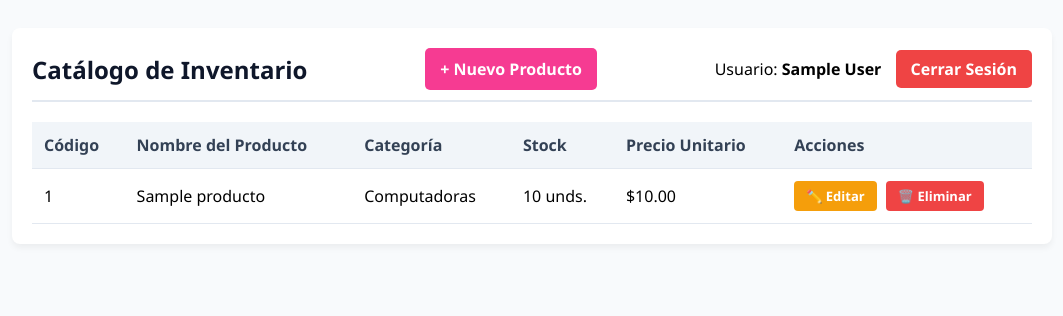
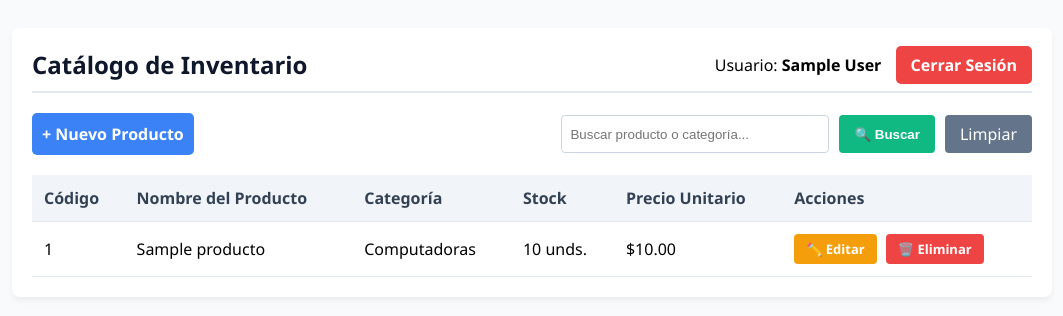
Before and after one commit to Lydia-Rakel/sistema_inventario_ventas, a PHP site: page /inventario.php in a window 1280 px wide. Shown: the top 316 px of the page, without its empty margins (108-1171 px from the left). Run offline with PHP 8.4, Linux system fonts and the light colour scheme; the visitor is signed in with stand-in values (Sample User, id 1); data comes from the database, SQL or seed files in the repository; tables that the repository leaves empty hold one stand-in row (values such as "Sample post").

Commit message:
Cierre de Módulo: Agregado buscador en tiempo real usando LIKE y GET

```diff
--- a/inventario.php
+++ b/inventario.php
@@ -10,16 +10,35 @@ if (!isset($_SESSION['user_id'])) {
 // 2. Conexión a la base de datos
 require_once 'conexion.php';
 
-// 3. Consulta con INNER JOIN
-$sql = "SELECT p.id, p.nombre_producto, c.nombre_categoria, p.stock, p.precio
-        FROM productos p
-        INNER JOIN categorias c ON p.categoria_id = c.id
-        ORDER BY p.id ASC";
+// 1. Verificamos si el usuario envió algo por la barra de búsqueda
+$busqueda = isset($_GET['buscar']) ? $_GET['buscar'] : '';
 
-// Ejecutar consulta
-$resultado = $conn->query($sql);
+if ($busqueda != '') {
+    // 2. Si hay búsqueda, preparamos la consulta con LIKE para nombre o categoría
+    $sql = "SELECT p.id, p.nombre_producto, c.nombre_categoria, p.stock, p.precio
+            FROM productos p
+            INNER JOIN categorias c ON p.categoria_id = c.id
+            WHERE p.nombre_producto LIKE ? OR c.nombre_categoria LIKE ?
+            ORDER BY p.id ASC";
 
-// Validar errores de consulta
+    $stmt = $conn->prepare($sql);
+    // Le pegamos los comodines % al texto del usuario
+    $param_busqueda = "%" . $busqueda . "%";
+    // Vinculamos el parámetro dos veces (una para el nombre, otra para la categoría)
+    $stmt->bind_param("ss", $param_busqueda, $param_busqueda);
+    $stmt->execute();
+    $resultado = $stmt->get_result();
+    $stmt->close();
+} else {
+    // 3. Si la barra de búsqueda está vacía, mostramos el inventario normal completo
+    $sql = "SELECT p.id, p.nombre_producto, c.nombre_categoria, p.stock, p.precio
+            FROM productos p
+            INNER JOIN categorias c ON p.categoria_id = c.id
+            ORDER BY p.id ASC";
+    $resultado = $conn->query($sql);
+}
+
+// Validar errores de consulta generales si aplica
 if (!$resultado) {
     die("Error en la consulta: " . $conn->error);
 }
@@ -111,7 +130,7 @@ tr:hover {
     font-weight: bold;
 }
 
-/* --- ESTILO AGREGADO PARA EL PASO 1 --- */
+/* --- ESTILOS AGREGADOS --- */
 .btn-editar {
     background-color: #f59e0b;
     color: white;
@@ -149,10 +168,6 @@ tr:hover {
     <div class="header">
         <h2>Catálogo de Inventario</h2>
 
-        <a href="nuevo_producto.php" class="btn-nuevo">
-            + Nuevo Producto
-        </a>
-
         <div>
             Usuario:
             <strong>
@@ -163,6 +178,20 @@ tr:hover {
                 Cerrar Sesión
             </a>
         </div>
+    </div>
+
+    <!-- Formulario de Búsqueda y Botón Nuevo Producto -->
+    <div style="margin-bottom: 20px; display: flex; justify-content: space-between; align-items: center;">
+        <a href="nuevo_producto.php" style="background: #3b82f6; color: white; padding: 10px; text-decoration: none; border-radius: 5px; font-weight: bold;">+ Nuevo Producto</a>
+
+        <!-- Formulario de Búsqueda -->
+        <form method="GET" style="display: flex; gap: 10px;">
+            <input type="text" name="buscar" placeholder="Buscar producto o categoría..."
+                   value="<?php echo isset($_GET['buscar']) ? htmlspecialchars($_GET['buscar']) : ''; ?>"
+                   style="padding: 8px; border: 1px solid #cbd5e1; border-radius: 4px; width: 250px;">
+            <button type="submit" style="background: #10b981; color: white; border: none; padding: 8px 15px; border-radius: 4px; cursor: pointer; font-weight: bold;">🔍 Buscar</button>
+            <a href="inventario.php" style="background: #64748b; color: white; padding: 8px 15px; text-decoration: none; border-radius: 4px; display: flex; align-items: center;">Limpiar</a>
+        </form>
     </div>
 
     <table>
@@ -233,7 +262,7 @@ tr:hover {
 
             <tr>
                 <td colspan="6" style="text-align:center;">
-                    No hay productos registrados en el sistema.
+                    No hay productos registrados en el sistema o que coincidan con la búsqueda.
                 </td>
             </tr>
 
```
